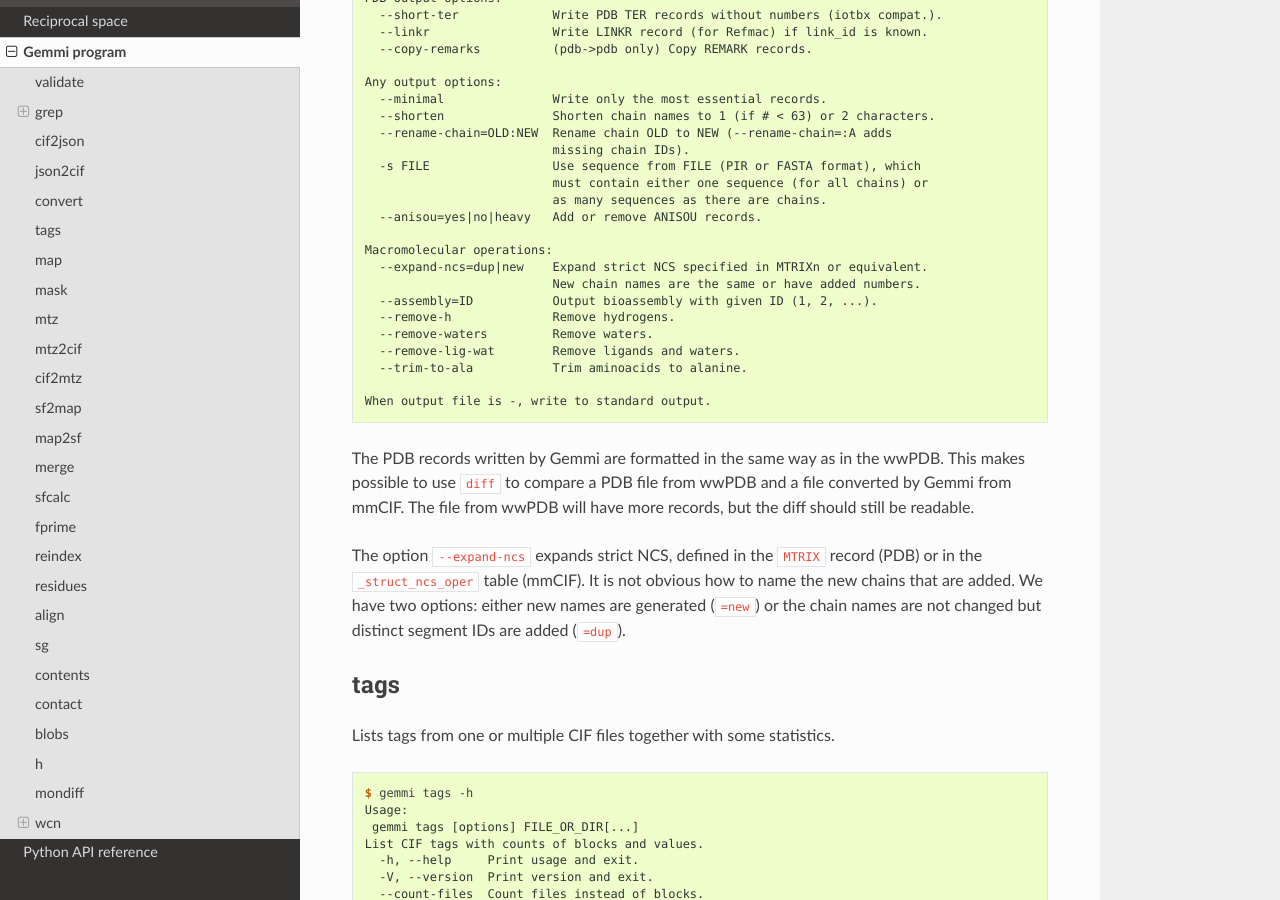
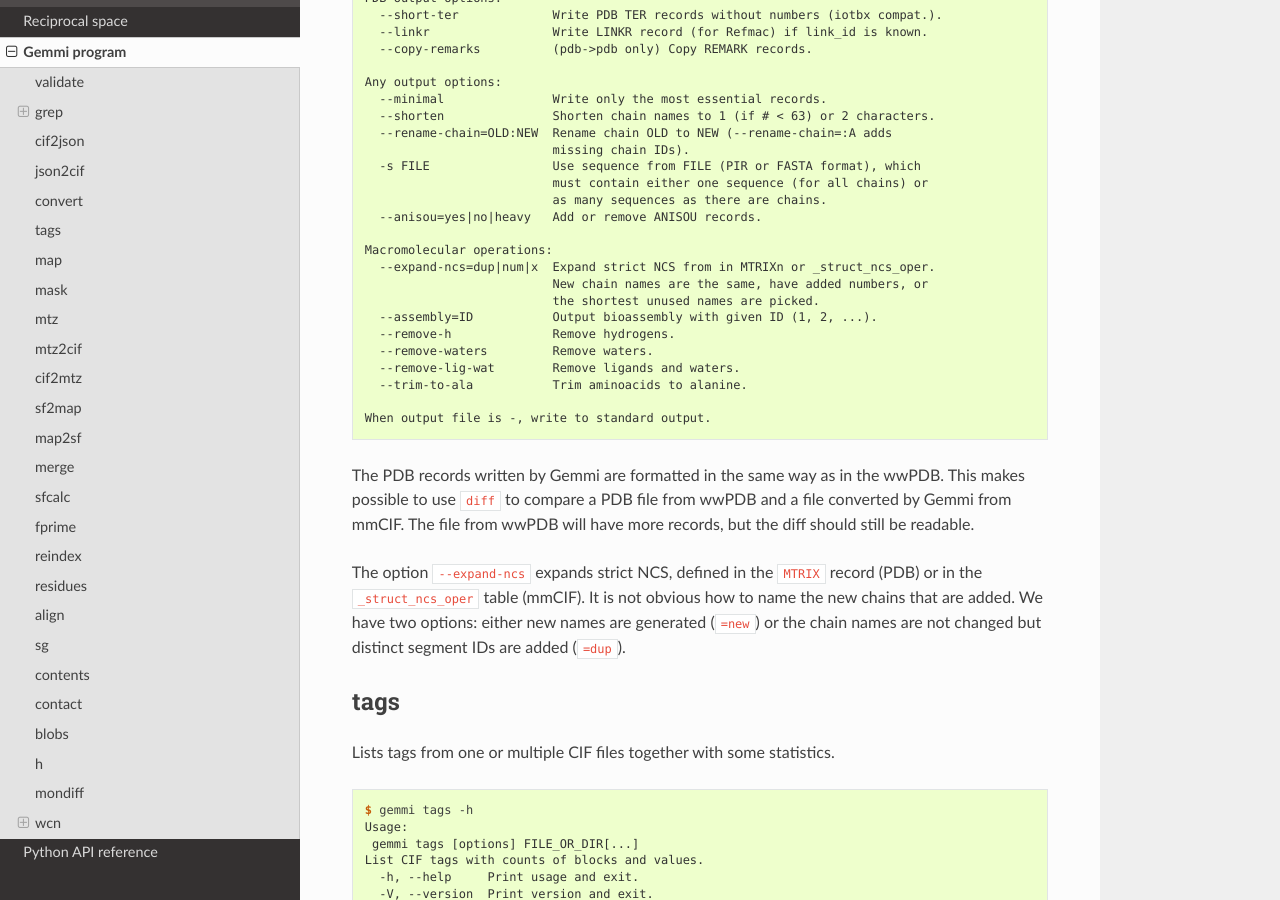
Before and after one commit to project-gemmi/gemmi, a Sphinx documentation site: the page built from docs/utils.rst, in a window 1280 px wide and 900 px high, scrolled down 8406 px. Built offline with Sphinx 7.4.7 and the Read the Docs theme 2.0.0, drawn with Linux system fonts in a browser that asks for light colours.

Commit message:
gemmi-convert --expand-ncs: make options more explicit

```diff
--- a/docs/convert-help.txt
+++ b/docs/convert-help.txt
@@ -40,8 +40,9 @@ Any output options:
   --anisou=yes|no|heavy   Add or remove ANISOU records.
 
 Macromolecular operations:
-  --expand-ncs=dup|new    Expand strict NCS specified in MTRIXn or equivalent.
-                          New chain names are the same or have added numbers.
+  --expand-ncs=dup|num|x  Expand strict NCS from in MTRIXn or _struct_ncs_oper.
+                          New chain names are the same, have added numbers, or
+                          the shortest unused names are picked.
   --assembly=ID           Output bioassembly with given ID (1, 2, ...).
   --remove-h              Remove hydrogens.
   --remove-waters         Remove waters.
```
Also changed, not shown: 1 other file.
